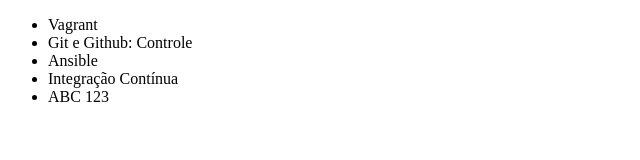
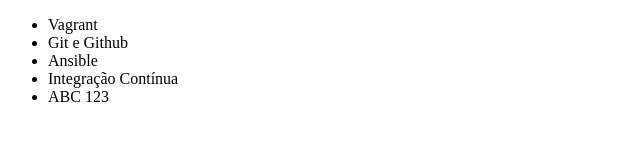
Before and after one commit to markennede/alura-git, a plain HTML site: page index.html in a window 1280 px wide. Shown: the full height of the page, 0-640 px from the left. Drawn offline with Linux system fonts and the light colour scheme.

Commit message:
TESTE 1000

```diff
--- a/index.html
+++ b/index.html
@@ -7,7 +7,7 @@
 <body>
     <ul>
         <li>Vagrant</li>
-        <li>Git e Github: Controle</li>
+        <li>Git e Github</li>
         <li>Ansible</li>
         <li>Integração Contínua</li>
         <li>ABC 123</li>
```
